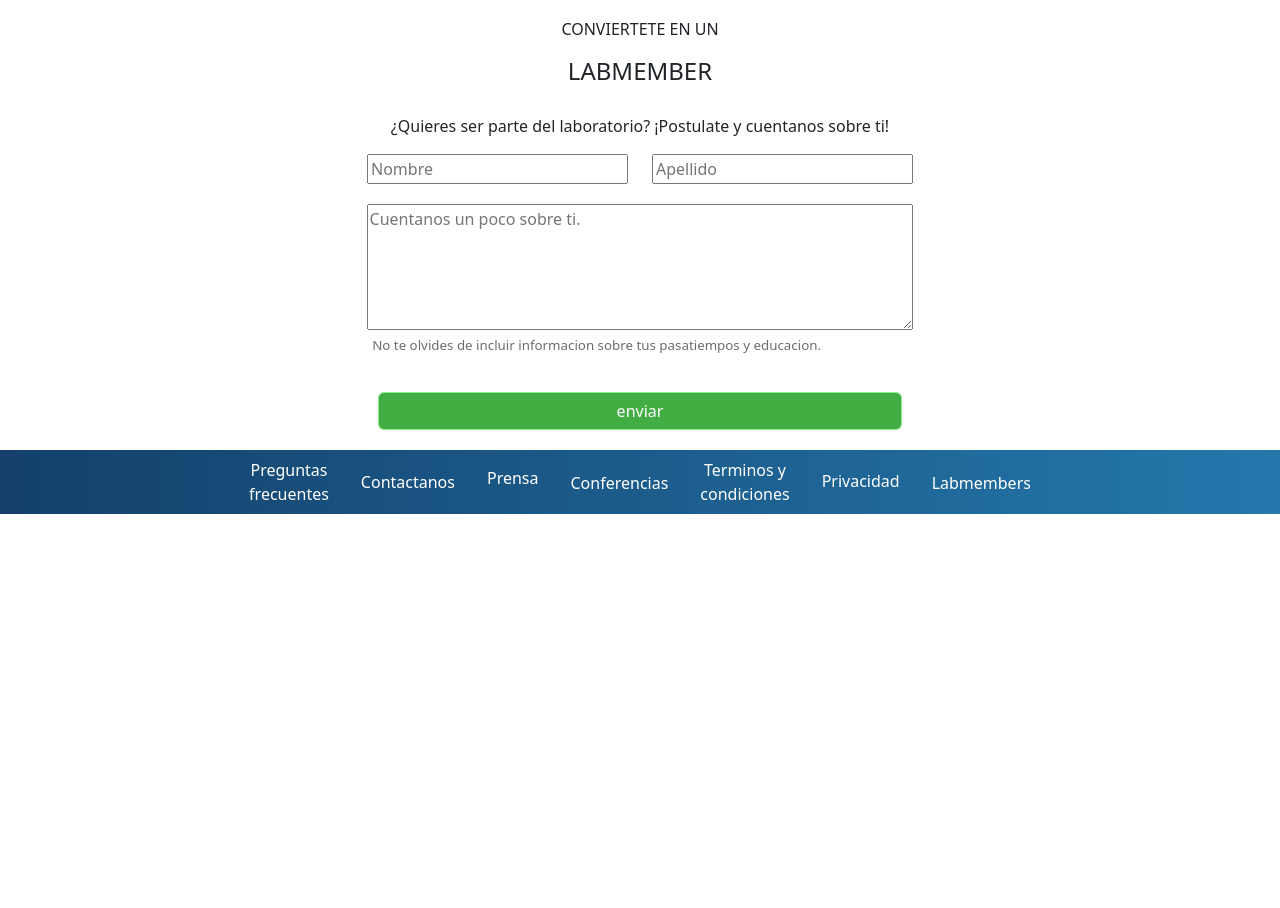
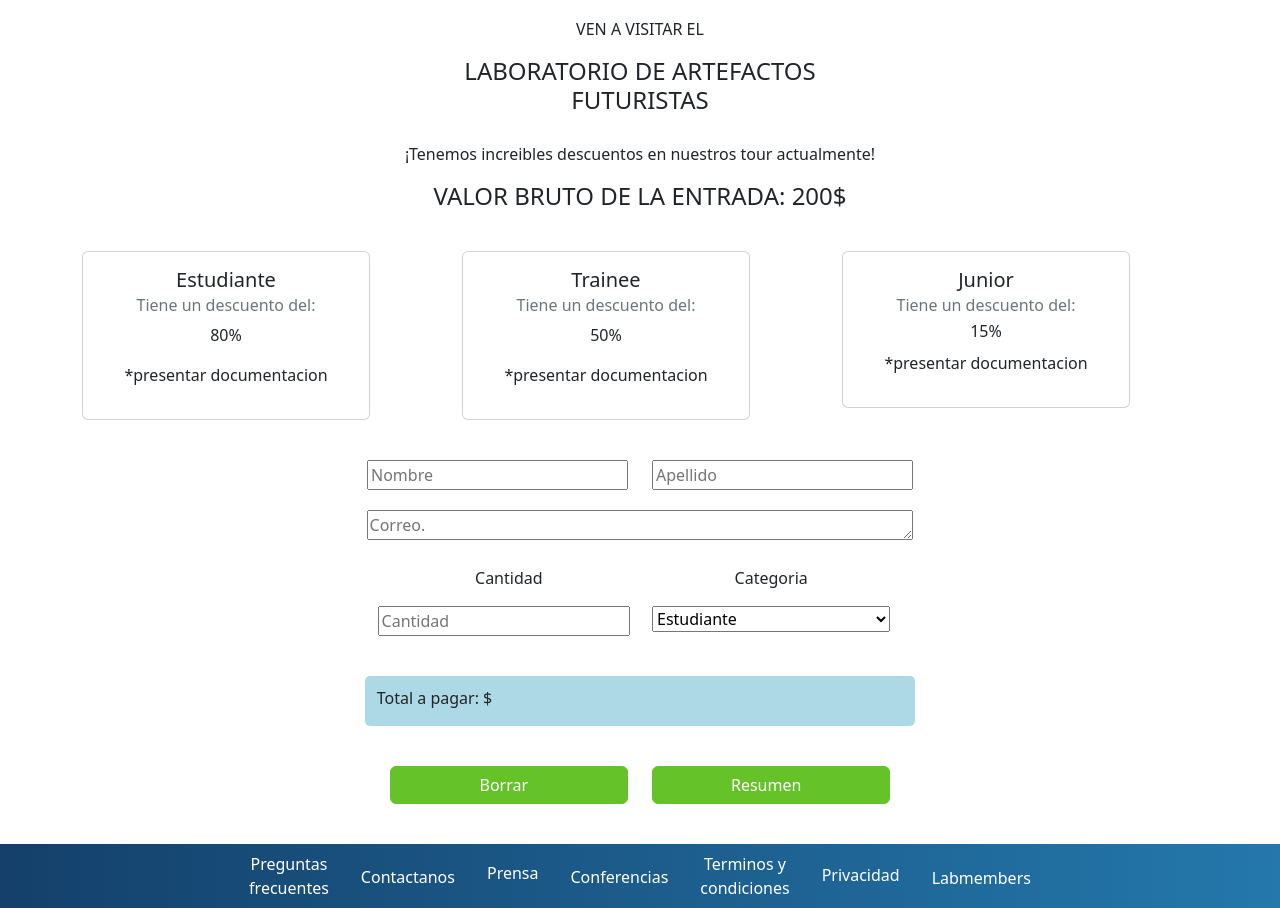
Before and after one commit to Asp3r/CaC_TP_IntegradorFrontEnd, a plain HTML site: page index.html in a window 1280 px wide. Shown: the part 1751-2659 px from the top of the page. Before the commit the page ends 2265 px from the top, so only its background shows below. Drawn offline with nearby package versions, Linux system fonts and the light colour scheme.

Commit message:
agregado js para calculo entradas

```diff
--- /dev/null
+++ b/calculoEntrada.js
@@ -0,0 +1,86 @@
+
+let botonTotal = document.getElementById("botonResumen")
+let botonBorrar = document.getElementById("botonBorrar")
+
+let numeroEntradasGlobal = document.getElementById("numeroEntradas")
+let nombre = document.getElementById("nombre")
+let apellido = document.getElementById("apellido")
+let correo = document.getElementById("infoPostulacion")
+
+let menuDesplegable = document.getElementById("menuDesplegable")
+
+let textoPagar = document.getElementById("montoTotal")
+
+let entradaNeto = 200
+let costeTotal = 0
+
+function esNumero(cadenaNums) {
+
+    let num = true
+
+    for (let index = 0; index < cadenaNums.length; index++) {
+        const element = cadenaNums[index];
+
+        if ((element != "1") && (element != "2") && (element != "3") && (element != "4") && (element != "5") && (element != "6") && (element != "7") && (element != "8") && (element != "9")) {
+            num = false
+        }
+
+    }
+
+    if (cadenaNums.length === 0) {
+        num = false
+    }
+
+    return num
+
+}
+
+function cliquear() {
+
+    let cantidadEntradas = document.querySelector("#numeroEntradas")
+    let numeroEntradas = cantidadEntradas.value
+    //let textoPagar = document.getElementById("montoTotal")
+
+    let opcionMenu = menuDesplegable.value
+
+
+    if (esNumero(numeroEntradas)) {
+
+        switch (opcionMenu) {
+            case "Estudiante":
+                costeTotal = (entradaNeto*0.2)*numeroEntradas
+                //alert("Coste total: " + costeTotal)
+                textoPagar.textContent = "Total a pagar: $" + costeTotal
+                break;
+
+            case "Trainee":
+                costeTotal = (entradaNeto*0.5)*numeroEntradas
+                //alert("Coste total: " + costeTotal)
+                textoPagar.textContent = "Total a pagar: $" + costeTotal
+                break;
+
+            case "Junior":
+                costeTotal = (entradaNeto*0.85)*numeroEntradas
+                //alert("Coste total: " + costeTotal)
+                textoPagar.textContent = "Total a pagar: $" + costeTotal
+                break;
+        }
+
+    } else {
+        alert("Error. Ingrese un numero entero en el campo de 'Cantidad'.")
+    }
+
+}
+
+function borrarCampos() {
+
+    numeroEntradasGlobal.value = ""
+    nombre.value = ""
+    apellido.value = ""
+    correo.value = ""
+    textoPagar.textContent = "Total a pagar: $"
+
+}
+
+botonTotal.addEventListener("click", cliquear)
+botonBorrar.addEventListener("click", borrarCampos)
--- a/index.html
+++ b/index.html
@@ -185,12 +185,12 @@
         <div class="container formPostulacionTitulo">
           <div class="row">
             <div class="col-sm-4"></div>
-            <div class="col-sm-4"><p>CONVIERTETE EN UN</p></div>
+            <div class="col-sm-4"><p>VEN A VISITAR EL</p></div>
             <div class="col-sm-4"></div>
           </div>
           <div class="row">
             <div class="col-sm-4"></div>
-            <div class="col-sm-4"><h4>LABMEMBER</h4></div>
+            <div class="col-sm-4"><h4>LABORATORIO DE ARTEFACTOS FUTURISTAS</h4></div>
             <div class="col-sm-4"></div>
           </div>
         </div>
@@ -198,8 +198,49 @@
         <!-- ACA COMIENZA -->
 
         <div class="invitacionPostulacion">
-          <p>¿Quieres ser parte del laboratorio? ¡Postulate y cuentanos sobre ti!</p>
+          <p>¡Tenemos increibles descuentos en nuestros tour actualmente!</p>
+          <h4>VALOR BRUTO DE LA ENTRADA: 200$</h4>
         </div>
+
+        <!-- Inicio cards de ofertas -->
+
+        <div class="container" id="descuentos">
+          <div class="row">
+            <div class="col-sm-4 columnasDescuentos">
+              <div class="card" style="width: 18rem;">
+                <div class="card-body">
+                  <h5 class="card-title">Estudiante</h5>
+                  <h6 class="card-subtitle mb-2 text-muted">Tiene un descuento del:</h6>
+                  <p class="card-text">80%</p>
+                  <p class="card-link">*presentar documentacion</p>
+                </div>
+              </div>
+            </div>
+            <div class="col-sm-4 columnasDescuentos">
+              <div class="card" style="width: 18rem;" id="colCentral">
+                <div class="card-body">
+                  <h5 class="card-title">Trainee</h5>
+                  <h6 class="card-subtitle mb-2 text-muted">Tiene un descuento del:</h6>
+                  <p class="card-text">50%</p>
+                  <p class="card-link">*presentar documentacion</p>
+                </div>
+              </div>
+            </div>
+            <div class="col-sm-4 columnasDescuentos">
+              <div class="card" style="width: 18rem;">
+                <div class="card-body">
+                  <h5 class="card-title">Junior</h5>
+                  <h6 class="card-subtitle mb-2 text-muted">Tiene un descuento del:</h6>
+                  <p class="card-subtitle mb-2">15%</p>
+                  <p class="card-link">*presentar documentacion</p>
+                </div>
+              </div>
+            </div>
+          </div>
+        </div>
+
+
+        <!-- fin de cards de ofertas -->
 
         <!-- ACA TERMINA -->
 
@@ -224,22 +265,72 @@
           <div class="row">
 
             <div class="col text-center" id="colPostulacion">
-              <textarea name="" id="infoPostulacion" cols="50" rows="05" placeholder="Cuentanos un poco sobre ti."></textarea>
-              <div class="epigrafePostulacion">
-                <p>No te olvides de incluir informacion sobre tus pasatiempos y educacion.</p>
-              </div>
-
+              <textarea name="" id="infoPostulacion" cols="50" rows="1" placeholder="Correo."></textarea>
             </div>
           </div>
 
         </div>
 
-        <!-- boton para enviar informacion -->
-        <div class="d-grid" id="cajaDeBoton">
-          <button class="btn btn-primary mx-auto" type="button" id="botonPostulacion">enviar</button>
+        <!-- INICIO SECICON BOLETOS -->
+
+        <div class="container" id="elegirBoletos">
+          <div class="row">
+            <div class="col-md-6">
+              <p>Cantidad</p>
+            </div>
+            <div class="col-md-6">
+              <p>Categoria</p>
+            </div>
+          </div>
+          <div class="row">
+            <div class="col-md-6" id="cantidadNum">
+              <input type="text" id="numeroEntradas" placeholder="Cantidad">
+            </div>
+            <div class="col-md-6">
+
+              <!-- Inicio menu desplegable -->
+
+              <!-- <label for="">Pais</label> -->
+                <!-- <input type="color" id="paises"> -->
+
+                <select name="hola" id="menuDesplegable">
+
+                    <option value="Estudiante">Estudiante</option>
+                    <option value="Trainee">Trainee</option>
+                    <option value="Junior">Junior</option>
+
+                </select>
+
+              <!-- Fin menu desplegable -->
+
+            </div>
+          </div>
+        </div>
+
+        <div class="container totalPagar" style="width: 43%;">
+
+          <div class="row pagar">
+            <div class="col text-center" id="colPagar">
+              <p id="montoTotal">Total a pagar: $</p>
+            </div>
+          </div>
+
         </div>
 
 
+        <!-- FIN SECCION BOLETOS -->
+
+        <!-- botones para enviar informacion -->
+        <div class="container" id="botonesFinal">
+          <div class="row">
+            <div class="col-md-6">
+              <button class="btn btn-primary mx-auto" type="button" id="botonBorrar">Borrar</button>
+            </div>
+            <div class="col-md-6">
+              <button class="btn btn-primary mx-auto" type="button" id="botonResumen">Resumen</button>
+            </div>
+          </div>
+        </div>
 
     </main>
 
@@ -274,5 +365,10 @@
 
     <!-- Implementacion bootstrap para JS -->
     <script src="https://cdn.jsdelivr.net/npm/bootstrap@5.2.3/dist/js/bootstrap.bundle.min.js" integrity="sha384-kenU1KFdBIe4zVF0s0G1M5b4hcpxyD9F7jL+jjXkk+Q2h455rYXK/7HAuoJl+0I4" crossorigin="anonymous"></script>
+
+
+    <!-- archivo js local -->
+
+    <script src="calculoEntrada.js"></script>
   </body>
 </html>
--- a/indexCSS.css
+++ b/indexCSS.css
@@ -117,16 +117,6 @@
     padding-top: 2%;
 }
 
-#botonPostulacion{
-    width: 41%;
-    background-color: rgb(66, 173, 66);
-    border-color: lightgreen;
-}
-
-#cajaDeBoton{
-    margin-bottom: 20px;
-}
-
 #navDeFooter{
     background: linear-gradient(to right, #14406b, #2478ac);
     text-align: center;
@@ -135,3 +125,85 @@
 .unRenglon{
     margin-top: 10%;
 }
+
+#descuentos{
+    margin-bottom: 40px;
+    margin-left: auto;
+    margin-right: auto;
+}
+
+#colCentral{
+    margin-left: 0px;
+    margin-right: 0px;
+}
+
+
+.card-body{
+    text-align: center;
+}
+
+#elegirBoletos{
+    width: 41%;
+    margin-left: auto;
+    margin-right: auto;
+    text-align: center;
+    margin-bottom: 40px;
+}
+
+.invitacionPostulacion{
+    margin-bottom: 40px;
+}
+
+#cantidadNum{
+    width: 50%;
+    padding-right: 10px;
+    padding-left: 0px;
+}
+
+#menuDesplegable{
+    width: 100%;
+    margin-left: 0px;
+}
+
+#numeroEntradas{
+    margin-left: 0px;
+    width: 100%;
+}
+
+#botonesFinal{
+    width: 41%;
+    margin-left: auto;
+    margin-right: auto;
+    text-align: center;
+    margin-bottom: 40px;
+}
+
+#botonBorrar, #botonResumen{
+    background-color: rgb(102, 194, 41);
+    border-color: rgb(102, 194, 41);
+
+    width: 100%;
+    padding-right: 10px;
+    padding-left: 0px;
+
+}
+
+.totalPagar{
+    /* width: 21%; */
+    margin-left: auto;
+    margin-right: auto;
+    margin-bottom: 40px;
+
+    height: 50px;
+    background-color: lightblue;
+
+    border-radius: 5px;
+
+}
+
+
+.totalPagar .pagar p {
+    width: 50%;
+    text-align: left;
+    padding-top: 10px;
+  }
```
Also changed, not shown: jsObjetos.js (added, +54 -0 lines), apuntesJS.txt (added).
